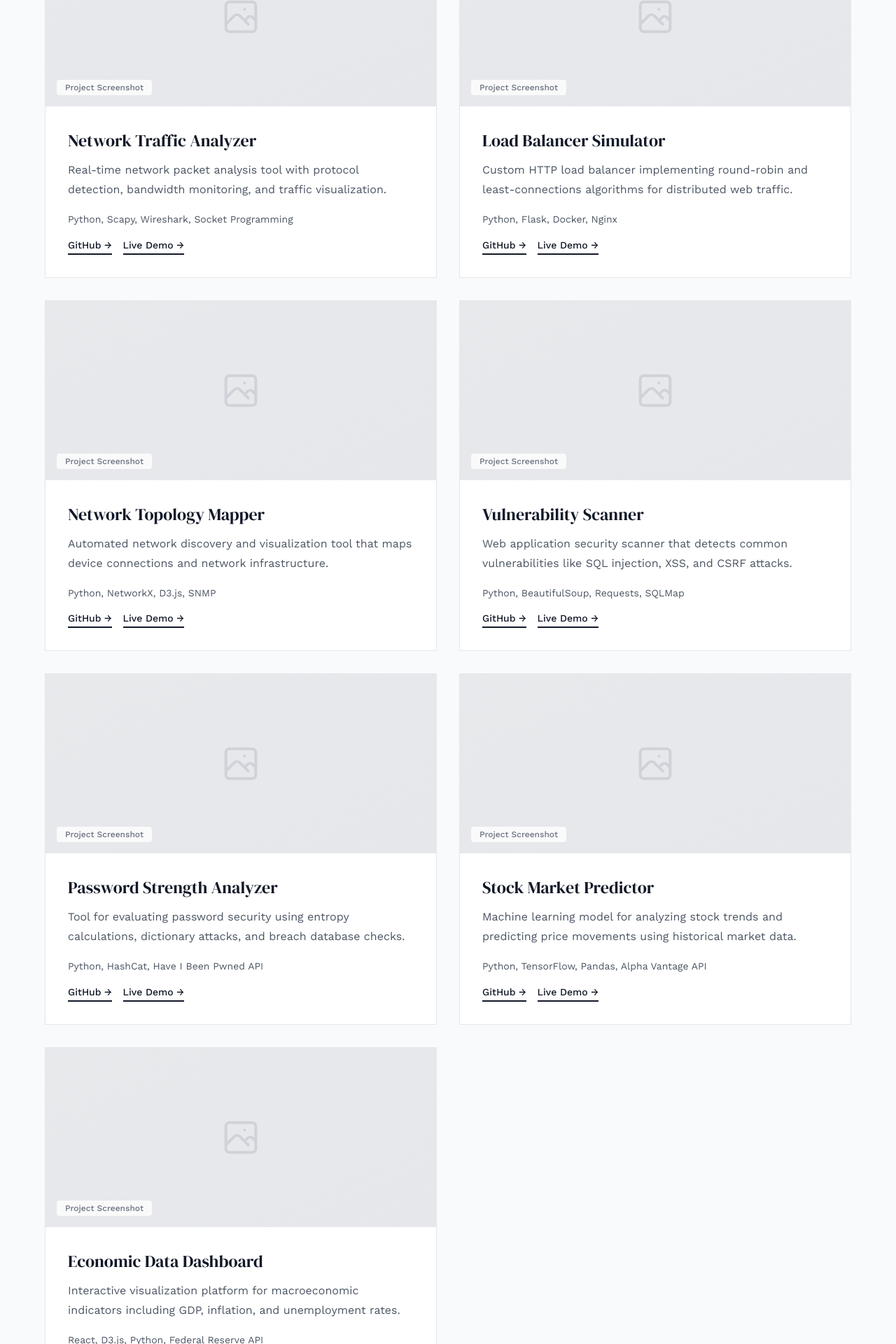
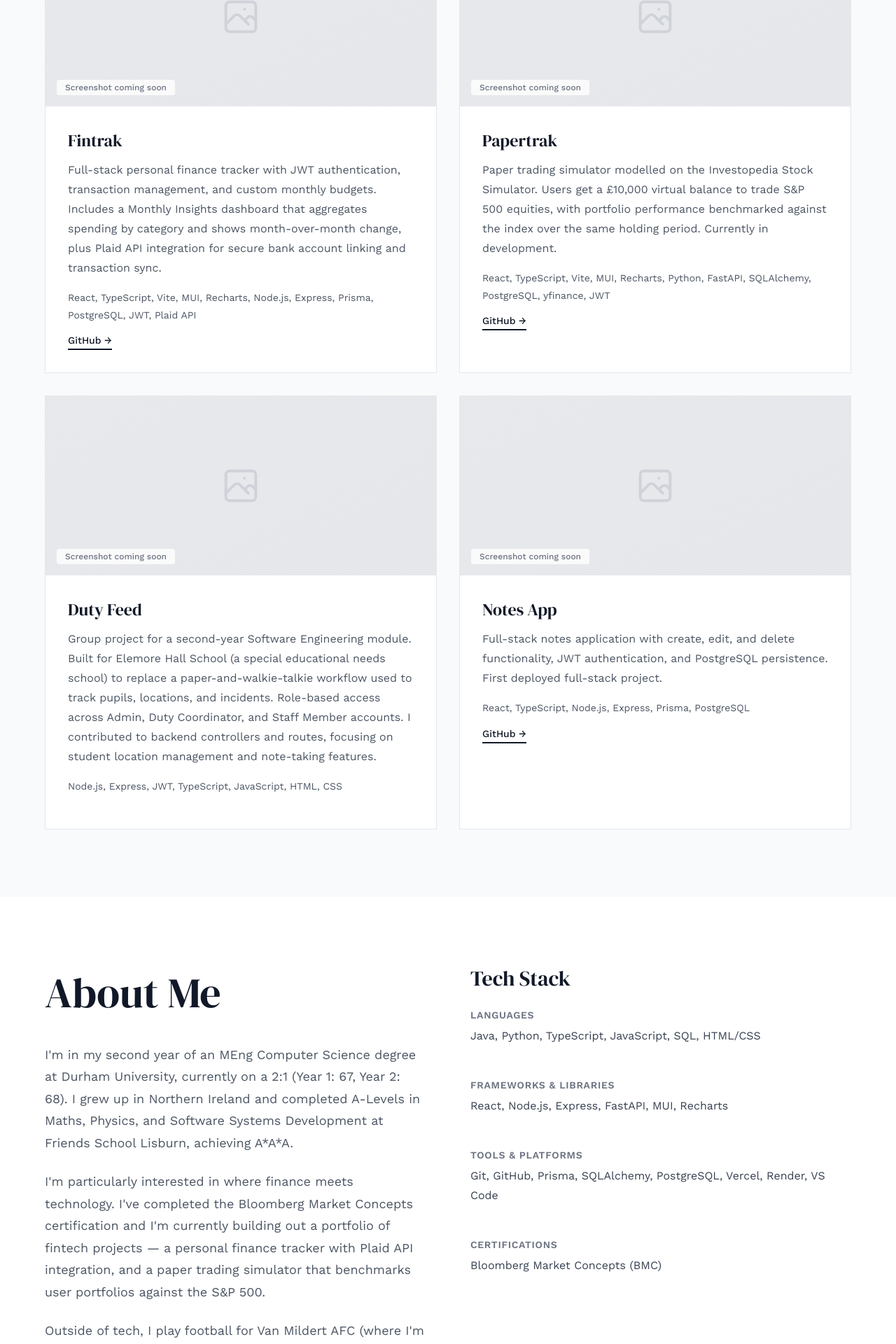
Before and after one commit to BrookeCunningham/projects-portfolio-website, a React (Vite) app: page / in a window 1280 px wide. Shown: the part 860-2780 px from the top of the page at 70% size. Built offline with nearby package versions, Linux system fonts and the light colour scheme.

Commit message:
Revise projects and update personal information
Updated project list with new projects and descriptions, revised personal description, and modified tech stack details.

```diff
--- a/src/App.jsx
+++ b/src/App.jsx
@@ -4,59 +4,33 @@ function App() {
   const [activeSection, setActiveSection] = useState('work')
 
   const projects = [
-    // Networking Projects
     {
-      title: "Network Traffic Analyzer",
-      description: "Real-time network packet analysis tool with protocol detection, bandwidth monitoring, and traffic visualization.",
-      tech: "Python, Scapy, Wireshark, Socket Programming",
-      github: "#",
-      demo: "#"
+      title: "Fintrak",
+      description: "Full-stack personal finance tracker with JWT authentication, transaction management, and custom monthly budgets. Includes a Monthly Insights dashboard that aggregates spending by category and shows month-over-month change, plus Plaid API integration for secure bank account linking and transaction sync.",
+      tech: "React, TypeScript, Vite, MUI, Recharts, Node.js, Express, Prisma, PostgreSQL, JWT, Plaid API",
+      github: "https://github.com/BrookeCunningham",
+      demo: ""
     },
     {
-      title: "Load Balancer Simulator",
-      description: "Custom HTTP load balancer implementing round-robin and least-connections algorithms for distributed web traffic.",
-      tech: "Python, Flask, Docker, Nginx",
-      github: "#",
-      demo: "#"
+      title: "Papertrak",
+      description: "Paper trading simulator modelled on the Investopedia Stock Simulator. Users get a £10,000 virtual balance to trade S&P 500 equities, with portfolio performance benchmarked against the index over the same holding period. Currently in development.",
+      tech: "React, TypeScript, Vite, MUI, Recharts, Python, FastAPI, SQLAlchemy, PostgreSQL, yfinance, JWT",
+      github: "https://github.com/BrookeCunningham",
+      demo: ""
     },
     {
-      title: "Network Topology Mapper",
-      description: "Automated network discovery and visualization tool that maps device connections and network infrastructure.",
-      tech: "Python, NetworkX, D3.js, SNMP",
-      github: "#",
-      demo: "#"
-    },
-
-    // Cybersecurity Projects
-    {
-      title: "Vulnerability Scanner",
-      description: "Web application security scanner that detects common vulnerabilities like SQL injection, XSS, and CSRF attacks.",
-      tech: "Python, BeautifulSoup, Requests, SQLMap",
-      github: "#",
-      demo: "#"
+      title: "Duty Feed",
+      description: "Group project for a second-year Software Engineering module. Built for Elemore Hall School (a special educational needs school) to replace a paper-and-walkie-talkie workflow used to track pupils, locations, and incidents. Role-based access across Admin, Duty Coordinator, and Staff Member accounts. I contributed to backend controllers and routes, focusing on student location management and note-taking features.",
+      tech: "Node.js, Express, JWT, TypeScript, JavaScript, HTML, CSS",
+      github: "",
+      demo: ""
     },
     {
-      title: "Password Strength Analyzer",
-      description: "Tool for evaluating password security using entropy calculations, dictionary attacks, and breach database checks.",
-      tech: "Python, HashCat, Have I Been Pwned API",
-      github: "#",
-      demo: "#"
-    },
-
-    // Economics Projects
-    {
-      title: "Stock Market Predictor",
-      description: "Machine learning model for analyzing stock trends and predicting price movements using historical market data.",
-      tech: "Python, TensorFlow, Pandas, Alpha Vantage API",
-      github: "#",
-      demo: "#"
-    },
-    {
-      title: "Economic Data Dashboard",
-      description: "Interactive visualization platform for macroeconomic indicators including GDP, inflation, and unemployment rates.",
-      tech: "React, D3.js, Python, Federal Reserve API",
-      github: "#",
-      demo: "#"
+      title: "Notes App",
+      description: "Full-stack notes application with create, edit, and delete functionality, JWT authentication, and PostgreSQL persistence. First deployed full-stack project.",
+      tech: "React, TypeScript, Node.js, Express, Prisma, PostgreSQL",
+      github: "https://github.com/BrookeCunningham",
+      demo: ""
     }
   ]
 
@@ -110,8 +84,8 @@ function App() {
         <div className="container">
           <h2>Computer Science<br />Student & Developer</h2>
           <p>
-          Second year Computer Science student at Durham University. Specialising in backend development,
-          network security, and financial technology.
+            Second-year MEng Computer Science student at Durham University,
+            building full-stack applications with a focus on fintech.
           </p>
         </div>
       </section>
@@ -128,7 +102,7 @@ function App() {
                   <svg fill="none" stroke="currentColor" viewBox="0 0 24 24">
                     <path strokeLinecap="round" strokeLinejoin="round" strokeWidth={1.5} d="M4 16l4.586-4.586a2 2 0 012.828 0L16 16m-2-2l1.586-1.586a2 2 0 012.828 0L20 14m-6-6h.01M6 20h12a2 2 0 002-2V6a2 2 0 00-2-2H6a2 2 0 00-2 2v12a2 2 0 002 2z" />
                   </svg>
-                  <span className="project-label">Project Screenshot</span>
+                  <span className="project-label">Screenshot coming soon</span>
                 </div>
 
                 {/* Content */}
@@ -137,8 +111,26 @@ function App() {
                   <p>{project.description}</p>
                   <p className="project-tech">{project.tech}</p>
                   <div className="project-links">
-                    <a href={project.github} className="project-link">GitHub →</a>
-                    <a href={project.demo} className="project-link">Live Demo →</a>
+                    {project.github && (
+                      <a
+                        href={project.github}
+                        target="_blank"
+                        rel="noopener noreferrer"
+                        className="project-link"
+                      >
+                        GitHub →
+                      </a>
+                    )}
+                    {project.demo && (
+                      <a
+                        href={project.demo}
+                        target="_blank"
+                        rel="noopener noreferrer"
+                        className="project-link"
+                      >
+                        Live Demo →
+                      </a>
+                    )}
                   </div>
                 </div>
               </div>
@@ -146,26 +138,30 @@ function App() {
           </div>
         </div>
       </section>
+
+      {/* About Section */}
       <section id="about" className="about">
         <div className="container">
           <div className="about-grid">
             <div>
               <h2>About Me</h2>
               <p>
-              I'm in my second year of an MEng Computer Science degree at Durham University,
-              originally from Belfast where I achieved A*A*A in Maths, Physics, and Software
-              Systems Development at A-Level.
+                I'm in my second year of an MEng Computer Science degree at Durham
+                University, currently on a 2:1 (Year 1: 67, Year 2: 68). I grew up in
+                Northern Ireland and completed A-Levels in Maths, Physics, and Software
+                Systems Development at Friends School Lisburn, achieving A*A*A.
               </p>
               <p>
-              Through my degree, I've built projects ranging from Python client-server messaging
-              systems and custom C memory allocators to penetration testing Linux systems in CTF
-              challenges. I'm particularly drawn to where finance meets technology—I've completed
-              Bloomberg financial market courses and I'm currently developing a Python tool for
-              processing and analyzing large-scale financial datasets.
+                I'm particularly interested in where finance meets technology. I've
+                completed the Bloomberg Market Concepts certification and I'm currently
+                building out a portfolio of fintech projects — a personal finance tracker
+                with Plaid API integration, and a paper trading simulator that benchmarks
+                user portfolios against the S&P 500.
               </p>
               <p>
-              Outside of tech, I play for Durham University Women's Football Club 3rd Team and
-              I'm training for my first marathon.
+                Outside of tech, I play football for Van Mildert AFC (where I'm Women's
+                Club President) and Durham University Women's Athletic Football Club
+                (where I'm Kit Secretary).
               </p>
             </div>
 
@@ -175,27 +171,22 @@ function App() {
 
                 <div className="tech-category">
                   <h4>Languages</h4>
-                <p>Python, Java, C, C#, JavaScript, TypeScript, HTML/CSS, SQL</p>
+                  <p>Java, Python, TypeScript, JavaScript, SQL, HTML/CSS</p>
                 </div>
 
                 <div className="tech-category">
-                <h4>Frameworks & Tools</h4>
-                <p>React, Node.js, Express, SQL Server, SQLite</p>
+                  <h4>Frameworks & Libraries</h4>
+                  <p>React, Node.js, Express, FastAPI, MUI, Recharts</p>
                 </div>
 
                 <div className="tech-category">
-                <h4>Development Tools</h4>
-                <p>Git, GitHub, VS Code, Visual Studio, Linux, PowerShell, Figma</p>
+                  <h4>Tools & Platforms</h4>
+                  <p>Git, GitHub, Prisma, SQLAlchemy, PostgreSQL, Vercel, Render, VS Code</p>
                 </div>
 
                 <div className="tech-category">
-                <h4>Technical Skills</h4>
-                <p>Debugging, Agile/Scrum, Project Management, Technical Documentation, Problem-Solving</p>
-              </div>
-
-              <div className="tech-category">
-                <h4>Soft Skills</h4>
-                <p>Team Collaboration, Communication, Leadership, Adaptability, Critical Thinking</p>
+                  <h4>Certifications</h4>
+                  <p>Bloomberg Market Concepts (BMC)</p>
                 </div>
 
               </div>
@@ -203,8 +194,6 @@ function App() {
           </div>
         </div>
       </section>
-      {/* About Section */}
-
 
       {/* Contact Section */}
       <section id="contact" className="contact">
@@ -239,7 +228,7 @@ function App() {
       {/* Footer */}
       <footer>
         <div className="footer-container">
-          <p>© 2024 Brooke Cunningham</p>
+          <p>© 2026 Brooke Cunningham</p>
           <p>Built with React</p>
         </div>
       </footer>
```
Lines whose indentation alone changed are shown as unchanged.
